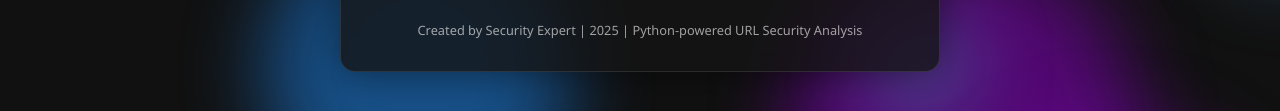
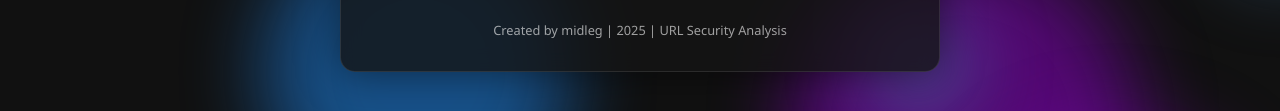
Before and after one commit to talkingtogod/ip_check, a plain HTML site: page index.html in a window 1280 px wide. Shown: the part 507-618 px from the top of the page. Drawn offline with Linux system fonts and the light colour scheme.

Commit message:
Update index.html

```diff
--- a/index.html
+++ b/index.html
@@ -284,7 +284,7 @@
         </div>
 
         <div class="footer">
-            Created by Security Expert | 2025 | Python-powered URL Security Analysis
+            Created by midleg | 2025 | URL Security Analysis
         </div>
     </div>
 
```
